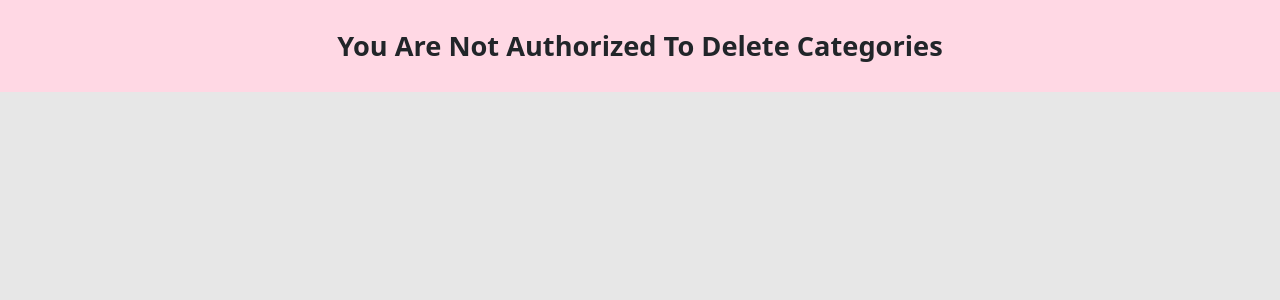
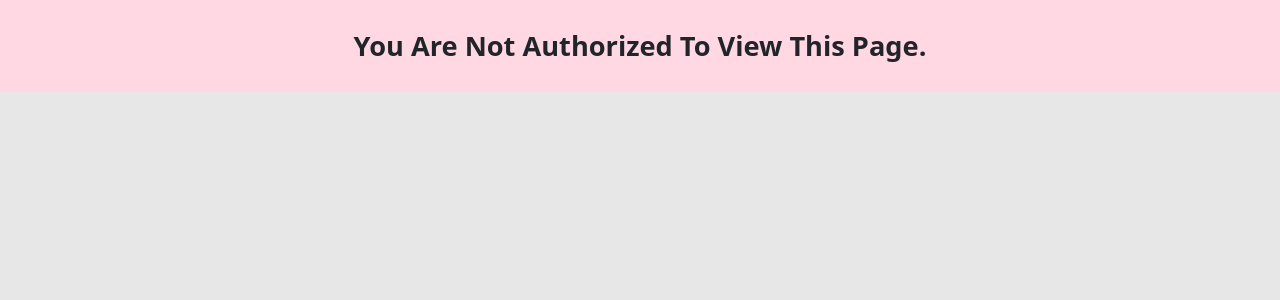
Before and after one commit to IuliiaKonovalova/e-commerce, a Django app: template personnel/templates/personnel/delete_product.html in a window 1280 px wide. Shown: the part 72-372 px from the top of the page. Run offline with Django 3.2, Linux system fonts and the light colour scheme; the template is opened without the code that fills it, so the values that code supplies are empty; some libraries are stand-ins or nearby versions.

Commit message:
Fix warning info for not authorized users

```diff
--- a/personnel/templates/personnel/delete_product.html
+++ b/personnel/templates/personnel/delete_product.html
@@ -27,7 +27,7 @@
     {% else %}
       <div class="dashboard__main">
         <h1 class="dashboard__main--name">
-          You are not authorized to delete categories
+          You are not authorized to view this page.
         </h1>
       </div>
     {% endif %}
```
